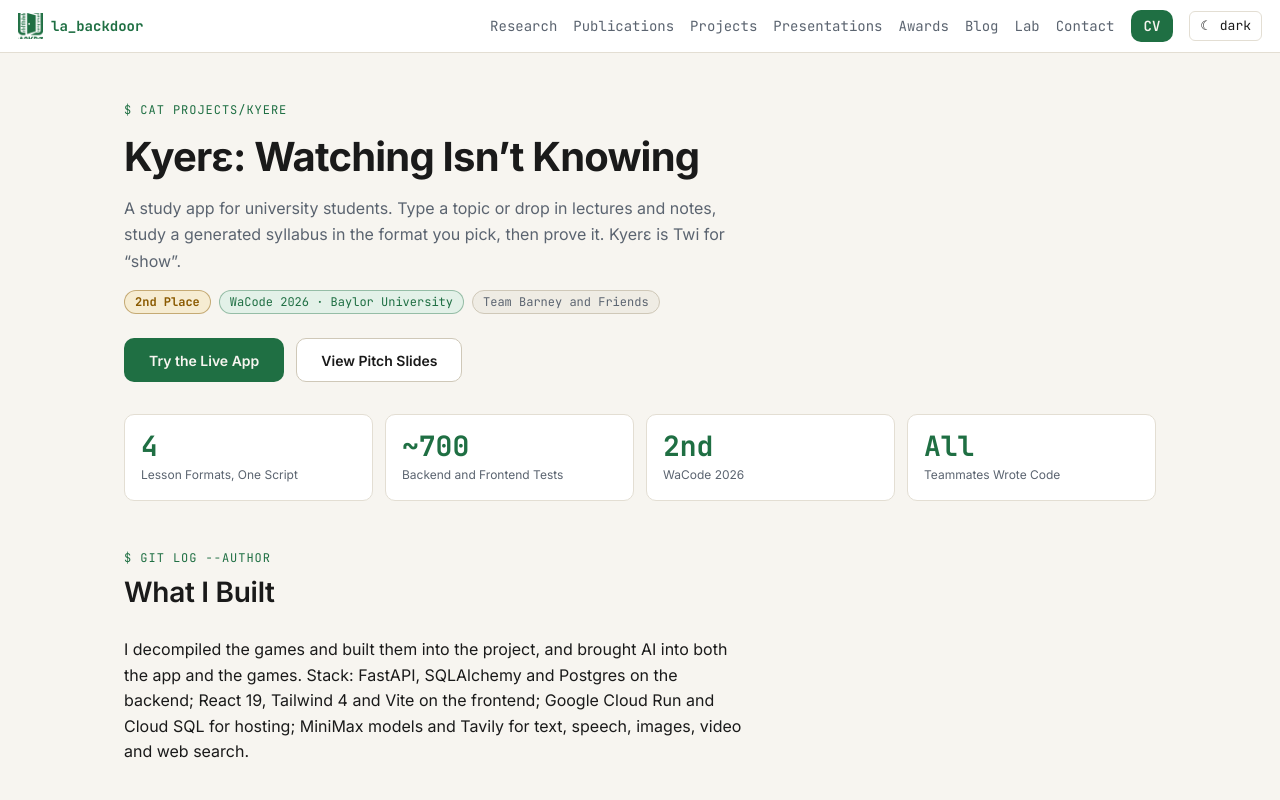
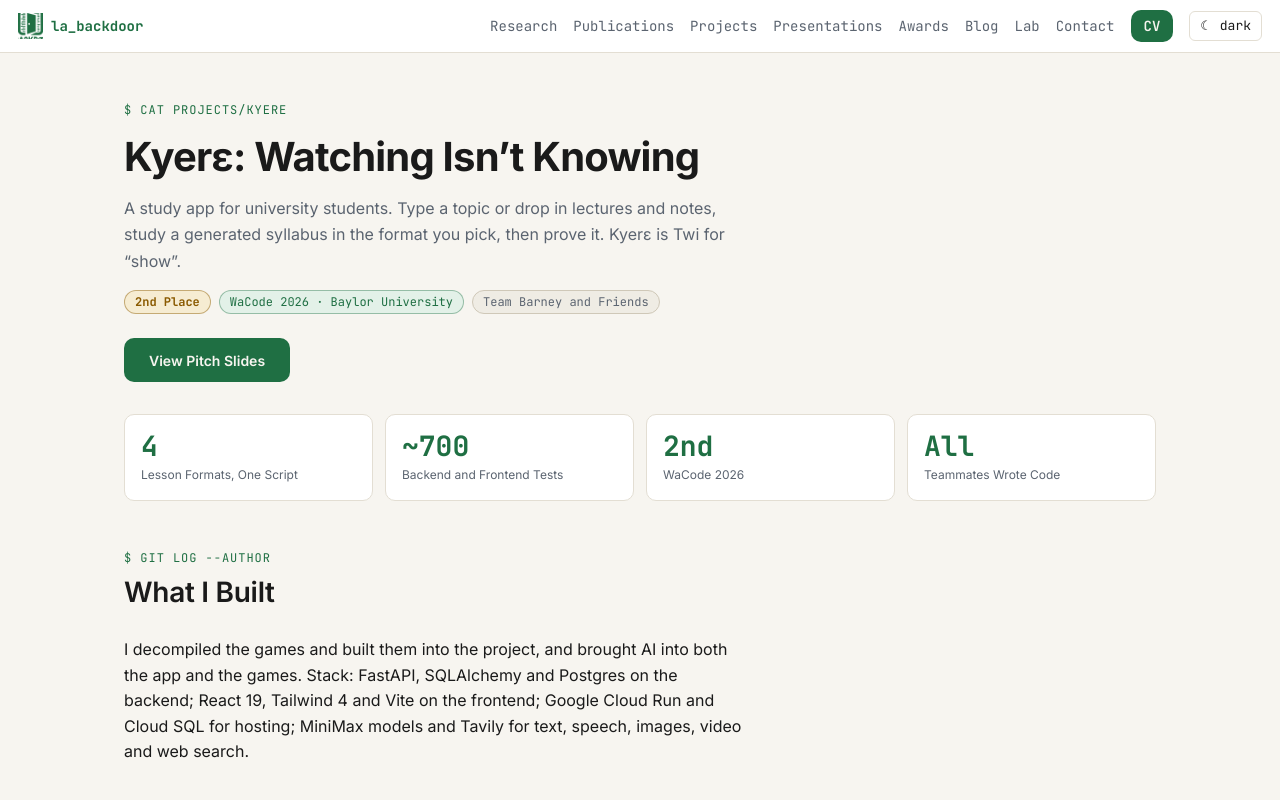
Before and after one commit to LaBackDoor/labackdoor, a Next.js app: page /projects/kyere in a window 1280 px wide. Shown: the top 800 px of the page. Built offline with nearby package versions, Linux system fonts and the light colour scheme.

Commit message:
fix: remove live app links for Kyerɛ (app is being taken down)

```diff
--- a/content/talks/2026-wacode-kyere-pitch.mdx
+++ b/content/talks/2026-wacode-kyere-pitch.mdx
@@ -8,7 +8,6 @@
 links:
   slides: /talks/wacode-2026-kyere-pitch.pdf
   project: /projects/kyere
-  live: https://kyere-web-611962560954.us-south1.run.app
   event: https://wacode2026.com
 images: [/img/talks/kyere-title-1.png, /img/kyere/03-teach-fen.jpg]
 featured: true
--- a/src/app/projects/kyere/page.tsx
+++ b/src/app/projects/kyere/page.tsx
@@ -28,8 +28,7 @@
           <Badge>Team Barney and Friends</Badge>
         </div>
         <div className="cta-row">
-          <ButtonLink href="https://kyere-web-611962560954.us-south1.run.app" external>Try the Live App</ButtonLink>
-          <ButtonLink href="/talks/wacode-2026-kyere-pitch.pdf" variant="secondary">View Pitch Slides</ButtonLink>
+          <ButtonLink href="/talks/wacode-2026-kyere-pitch.pdf">View Pitch Slides</ButtonLink>
         </div>
         <div className="stats">
           <Stat value="4" label="Lesson Formats, One Script" />
```
